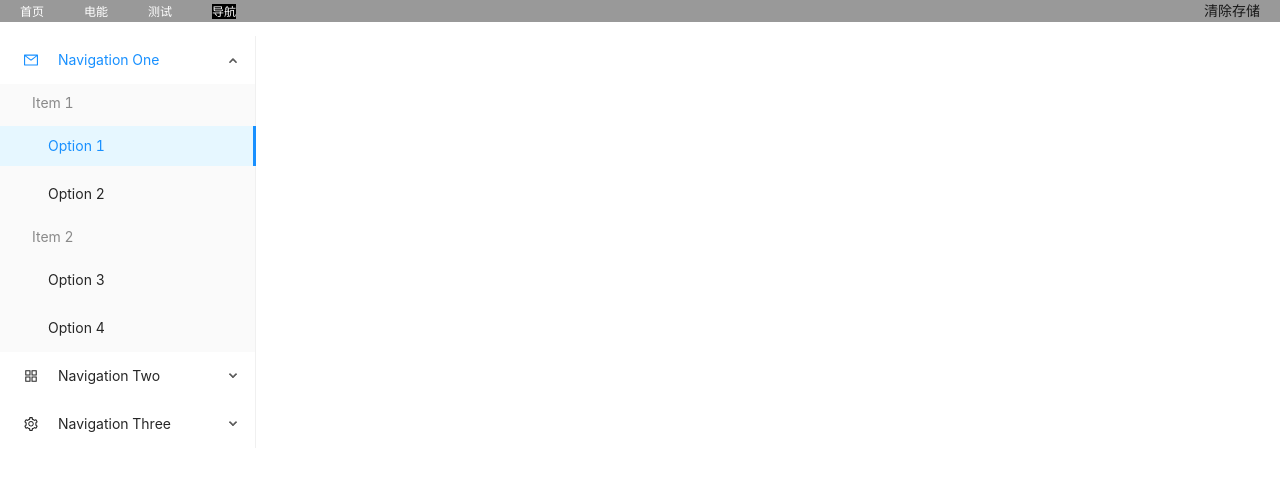
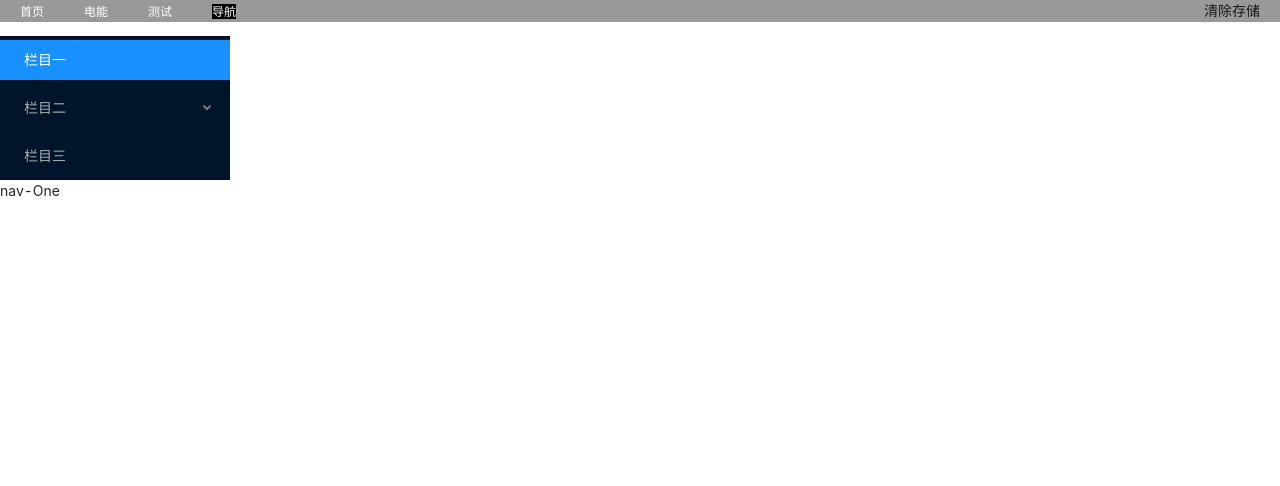
Before and after one commit to Zion0707/react-app, a React app: page /nav in a window 1280 px wide. Shown: the top 486 px of the page. Built offline with nearby package versions, Linux system fonts and the light colour scheme.

Commit message:
添加导航菜单

```diff
--- a/src/App.js
+++ b/src/App.js
@@ -9,12 +9,6 @@ import NotFound from './views/NotFound';
 
 
 class App extends Component {
-	constructor(props) {
-		super(props);
-		this.state = {
-			activeLink: window.location.pathname
-		}
-	}
 
 	// 清除存储
 	clearStorage(){
@@ -44,13 +38,13 @@ class App extends Component {
 								if (route.exact) {
 									return <Route key={key} exact path={route.path}
 										render={props=>(
-											<route.component {...props} routers={route.routers} />
+											<route.component {...props} child={route.child} />
 										)}
 									/>
 								} else {
 									return <Route key={key} path={route.path}
 										render={props=>(
-											<route.component {...props} routers={route.routers} />
+											<route.component {...props} child={route.child} />
 										)}
 									/>
 								}
--- a/src/routers/index.js
+++ b/src/routers/index.js
@@ -1,64 +1,100 @@
 import Home from '../views/Home';
 
 import News from '../views/News';
-import One from '../views/News/One';
-import Two from '../views/News/Two';
-import Three from '../views/News/Three';
-import Four from '../views/News/Four';
-import Five from '../views/News/Five';
+import NewsOne from '../views/News/One';
+import NewsTwo from '../views/News/Two';
+import NewsThree from '../views/News/Three';
+import NewsFour from '../views/News/Four';
+import NewsFive from '../views/News/Five';
 
 import Test from '../views/Test';
 import Nav from '../views/Nav';
+import NavOne from '../views/Nav/One';
+import NavTwo from '../views/Nav/Two';
+import NavThree from '../views/Nav/Three';
 
 let routers = [
     {
         path:'/',
         name:'首页',
+        icon:'home',
         component: Home,
         exact:true,
     },
     {
         path:'/news',
         name:'电能',
+        icon:'dn-icon',
         component: News,
-        routers:[
+        child:[
             {
                 path:'/news',
                 name:'栏目一',
-                component: One,
+                component: NewsOne,
                 exact: true
             },
             {
                 path:'/news/two',
                 name:'栏目二',
-                component: Two
+                component: NewsTwo
             },
             {
                 path:'/news/three',
                 name:'栏目三',
-                component: Three
+                component: NewsThree
             },
             {
                 path:'/news/four',
                 name:'栏目四',
-                component: Four
+                component: NewsFour
             },
             {
                 path:'/news/five',
                 name:'栏目五',
-                component: Five
+                component: NewsFive
             },
         ]
     },
     {
         path:'/test',
         name:'测试',
+        icon:'cs-icon',
         component: Test,
     },
     {
         path:'/nav',
         name:'导航',
+        icon:'dh-icon',
         component: Nav,
+        child:[
+            {
+                path:'/nav',
+                name:'栏目一',
+                icon:'yi-icon',
+                component: NavOne,
+                exact: true
+            },
+            {
+                path:'/nav/two',
+                name:'栏目二',
+                icon:'er-icon',
+                child:[
+                    {
+                        path:'/nav/two/one',
+                        name:'栏目二-1',
+                        icon:'yi-icon',
+                        component: NavTwo,
+                        exact: true
+                    },
+                ]
+            },
+            {
+                path:'/nav/three',
+                name:'栏目三',
+                icon:'san-icon',
+                component: NavThree
+            },
+        ]
     },
 ];
 
--- a/src/views/Nav.js
+++ b/src/views/Nav.js
@@ -1,70 +1,87 @@
 import React, { Component } from 'react';
-
+import { BrowserRouter as Router, Route, NavLink, Switch } from 'react-router-dom';
 import { Menu } from 'antd';
-import { AppstoreOutlined, MailOutlined, SettingOutlined } from '@ant-design/icons';
 const { SubMenu } = Menu;
 
 class Nav extends Component{
-    // constructor(props){
-    //     super(props)
-    // }
+    constructor(props) {
+        super(props);
+        this.state = {
+            collapsed: false,
+            navMapList: this.props.child,
+        };
+    }
 
-    handleClick=e=>{
-        console.log('click ', e);
-    };
-    render(){
-        return (
-            <>
-                <Menu
-                    onClick={this.handleClick}
-                    style={{ width: 256 }}
-                    defaultSelectedKeys={['1']}
-                    defaultOpenKeys={['sub1']}
-                    mode="inline"
-                >
+    // 渲染nav
+    getNav(navMapList) {
+        return navMapList.map((nav) => {
+            return nav.child ? (
                 <SubMenu
-                        key="sub1"
+                    key={nav.path}
                     title={
                         <span>
-                            <MailOutlined />
-                            <span>Navigation One</span>
+                            <i className={`action iconfont ${nav.icon}`}></i>
+                            <span>{nav.name}</span>
                         </span>
                     }
                 >
-                        <Menu.ItemGroup key="g1" title="Item 1">
-                            <Menu.Item key="1">Option 1</Menu.Item>
-                            <Menu.Item key="2">Option 2</Menu.Item>
-                        </Menu.ItemGroup>
-                        <Menu.ItemGroup key="g2" title="Item 2">
-                            <Menu.Item key="3">Option 3</Menu.Item>
-                            <Menu.Item key="4">Option 4</Menu.Item>
-                        </Menu.ItemGroup>
+                    {this.getNav(nav.child)}
                 </SubMenu>
-                    <SubMenu key="sub2" icon={<AppstoreOutlined />} title="Navigation Two">
-                        <Menu.Item key="5">Option 5</Menu.Item>
-                        <Menu.Item key="6">Option 6</Menu.Item>
-                        <SubMenu key="sub3" title="Submenu">
-                            <Menu.Item key="7">Option 7</Menu.Item>
-                            <Menu.Item key="8">Option 8</Menu.Item>
-                        </SubMenu>
-                    </SubMenu>
-                    <SubMenu
-                        key="sub4"
-                        title={
-                            <span>
-                            <SettingOutlined />
-                            <span>Navigation Three</span>
-                            </span>
+            ) : (
+                <Menu.Item key={nav.path}>
+                    <NavLink to={nav.path}>
+                        {nav.icon && <i className={`action iconfont ${nav.icon}`}></i>}
+                        <span>{nav.name}</span>
+                    </NavLink>
+                </Menu.Item>
+            );
+        });
     }
+
+    // 渲染nav内容
+    getNavCon(navMapList){
+        // 利用递归形式渲染深层
+        return navMapList.map((route, key) => {
+            return route.child ?
+                ( this.getNavCon(route.child) )
+                :
+                (<Route key={key} exact={route.exact} path={route.path}
+                    render={props=>(
+                        <route.component {...props} routers={route.routers} />
+                    )}
+                />)
+        });
+    }
+
+    render() {
+        const { collapsed, navMapList } = this.state;
+        const { location, match } = this.props;
+        const { pathname } = location;
+        const { path } = match;
+
+        return (
+            <div className="app-nav">
+                <Router>
+                    <Menu
+                        style={{width:230}}
+                        defaultSelectedKeys={[pathname]}
+                        defaultOpenKeys={[path]}
+                        mode="inline"
+                        theme="dark"
+                        inlineCollapsed={collapsed}
                     >
-                        <Menu.Item key="9">Option 9</Menu.Item>
-                        <Menu.Item key="10">Option 10</Menu.Item>
-                        <Menu.Item key="11">Option 11</Menu.Item>
-                        <Menu.Item key="12">Option 12</Menu.Item>
-                    </SubMenu>
+                        { this.getNav(navMapList) }
                     </Menu>
-            </>
-        )
+
+
+                    <div className="main">
+                        <Switch>
+                            { this.getNavCon(navMapList) }
+                        </Switch>
+                    </div>
+                </Router>
+          </div>
+        );
     }
 }
 
--- /dev/null
+++ b/src/views/Nav/One.js
@@ -0,0 +1,13 @@
+import React, { Component } from 'react';
+
+class One extends Component{
+    render(){
+        return (
+            <>
+                nav-One
+            </>
+        )
+    }
+}
+
+export default One;
--- /dev/null
+++ b/src/views/Nav/Three.js
@@ -0,0 +1,13 @@
+import React, { Component } from 'react';
+
+class Three extends Component{
+    render(){
+        return (
+            <>
+                nav-Three
+            </>
+        )
+    }
+}
+
+export default Three;
--- /dev/null
+++ b/src/views/Nav/Two.js
@@ -0,0 +1,13 @@
+import React, { Component } from 'react';
+
+class Two extends Component{
+    render(){
+        return (
+            <>
+                nav-Two
+            </>
+        )
+    }
+}
+
+export default Two;
--- a/src/views/News.js
+++ b/src/views/News.js
@@ -2,17 +2,8 @@ import React, { Component } from 'react';
 import { BrowserRouter as Router, Route, NavLink, Switch } from 'react-router-dom';
 
 class News extends Component{
-    constructor(props) {
-        super(props);
-
-        this.state={
-            activeLink: window.location.pathname
-        }
-    }
-
     render() {
-        let { routers } = this.props;
-
+        let { child } = this.props;
         return (
             <div className="page">
                 <Router>
@@ -20,7 +11,7 @@ class News extends Component{
 
                         <ul className="slider">
                             {
-                                routers.map((route, key)=>{
+                                child.map((route, key)=>{
                                     return  <li key={key}>
                                                 <NavLink to={route.path} exact activeClassName="active">{route.name}</NavLink>
                                             </li>
@@ -31,7 +22,7 @@ class News extends Component{
                         <div className="main">
                             <Switch>
                                 {
-                                    routers.map((route, key) => {
+                                    child.map((route, key) => {
                                         if (route.exact) {
                                             return <Route key={key} exact path={route.path}
                                                 render={props=>(
```
Also changed, not shown: 1 other file (tests, documents, lock files or other folders). Lines whose indentation alone changed are shown as unchanged.
